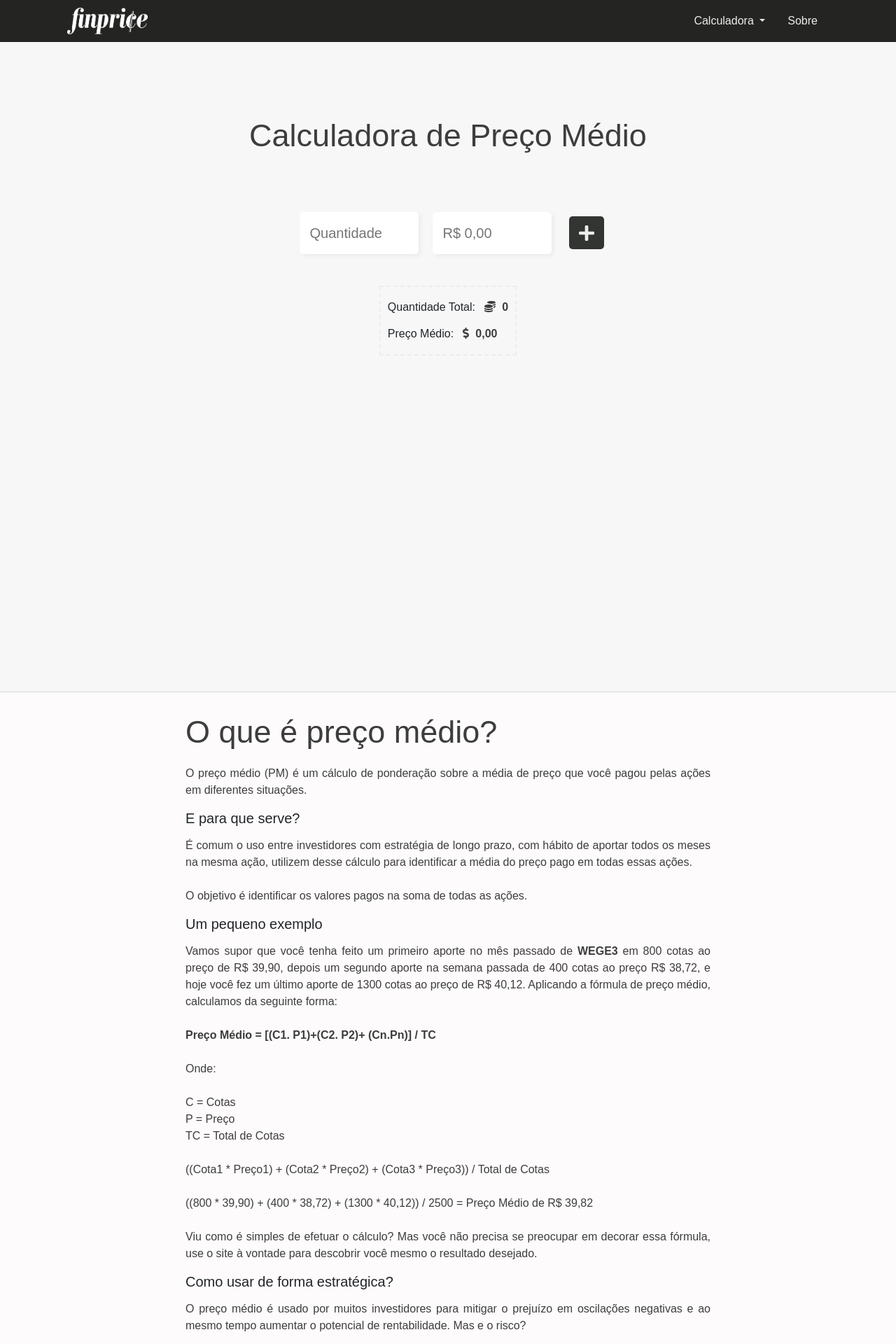
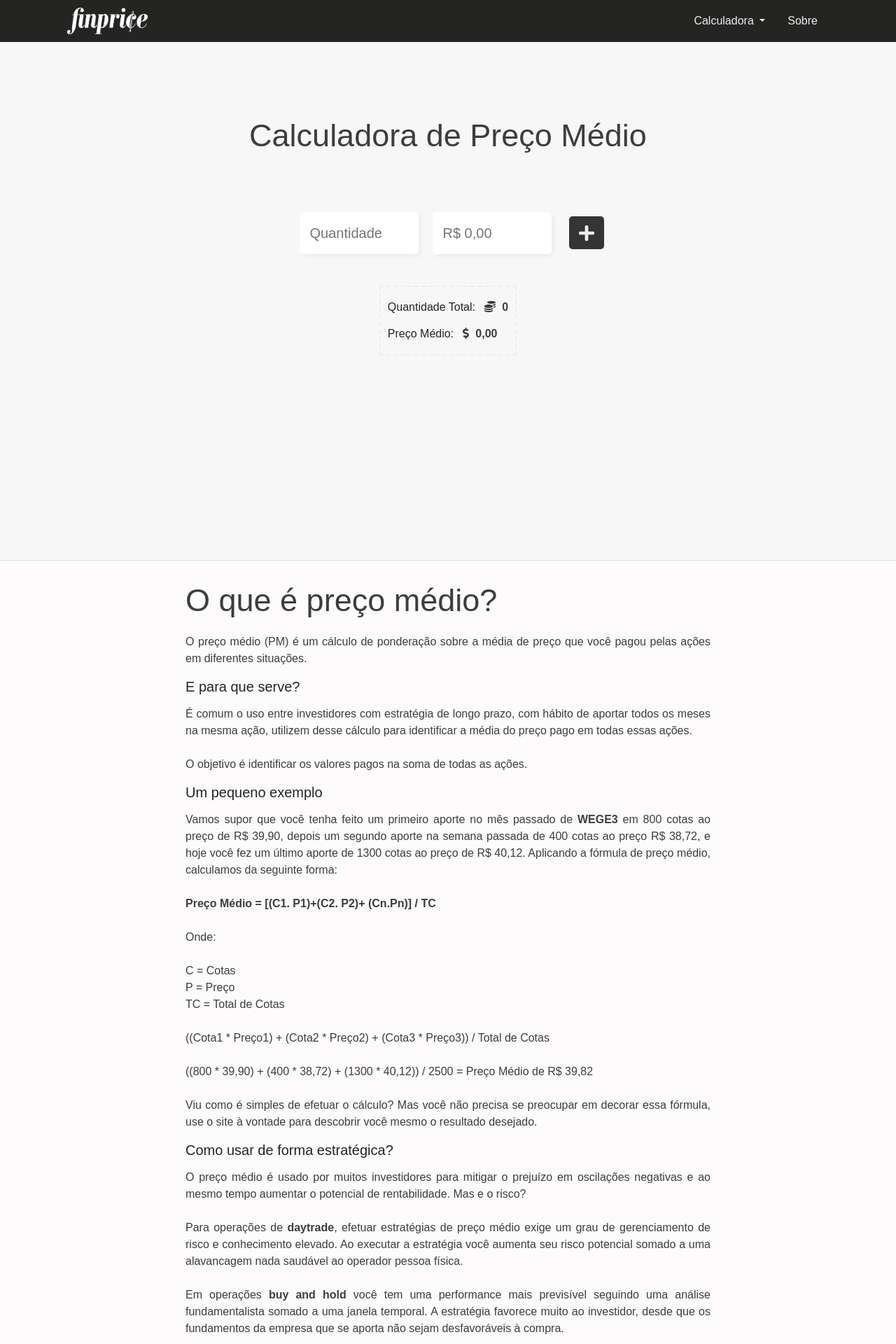
Before and after one commit to hewmoreira/finprice, a Vue app: page / in a window 1280 px wide. Shown: the top 1920 px of the page at 70% size. Built offline with nearby package versions, Linux system fonts and the light colour scheme.

Commit message:
ajuste estrutura pag PrecoMedio

```diff
--- a/src/pages/precoMedio/pages/descricao.vue
+++ b/src/pages/precoMedio/pages/descricao.vue
@@ -66,7 +66,6 @@ export default {
 
 <style>
 #descricaoPrecoMedio {
-  margin-top: 350px;
   height: auto;
   width: 100%;
   background-color: #fdfbfb;
--- a/src/styles/global.css
+++ b/src/styles/global.css
@@ -41,7 +41,7 @@ a:hover{
 
 main{
     width: auto;
-    height: auto;
+    height: calc(100vh - 60px);
     display: flex;
     flex-direction: column;
 }
```
